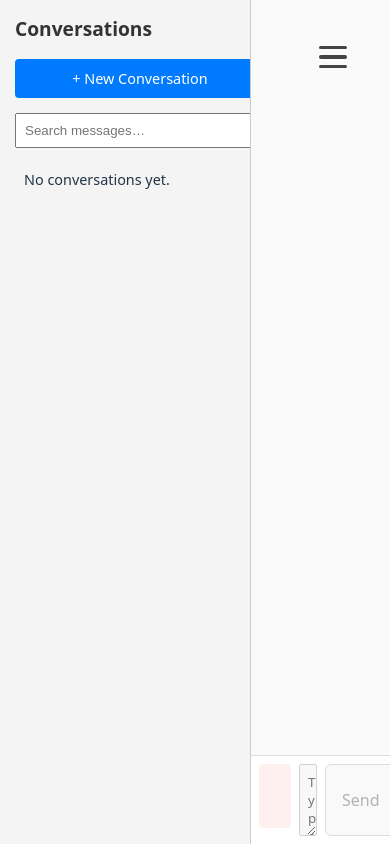
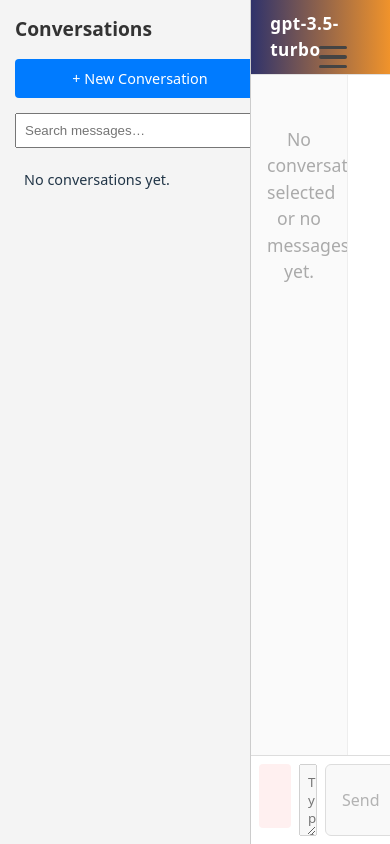
Before and after one commit to Mindrocket42/UI42, a Svelte app in the folder llm-ui/: page / in a window 390 px wide. Built offline with nearby package versions, Linux system fonts and the light colour scheme.

Commit message:
Fix UI elements

```diff
--- a/llm-ui/src/components/ChatWindow.svelte
+++ b/llm-ui/src/components/ChatWindow.svelte
@@ -5,10 +5,12 @@
     getOrCreateConversation,
     listMessages,
     appendMessage,
+    updateConversationTitle, // Import updateConversationTitle from db
     type Message
   } from '../lib/db';
   import { settingsStore } from '../lib/settings';
   import { get } from 'svelte/store';
+  import { chatToMarkdown } from '../lib/markdown';
 
   let messages: Message[] = [];
   let input = '';
@@ -100,6 +102,14 @@
     messages = [...messages, userMsg];
     scrollToBottom();
 
+    // Autoname conversation after first prompt if it has a generic/new title
+    if (messages.length === 1) {
+      // Use first 6 words or 40 chars of user prompt as title
+      let autoTitle = content.split(/\s+/).slice(0, 6).join(' ');
+      if (autoTitle.length > 40) autoTitle = autoTitle.slice(0, 40) + '...';
+      await updateConversationTitle(conversationId, autoTitle);
+    }
+
     /* ----- Stream assistant reply ----------------------------------- */
     let assistantContent = '';
     const settings = get(settingsStore);
@@ -132,6 +142,24 @@
 
   let blocked = false;
   $: blocked = !get(settingsStore).providers[get(settingsStore).defaultProvider].key;
+
+  let chatStartedAt: Date | null = null;
+  let conversationTitle: string | null = null;
+
+  $: if (messages.length > 0 && !chatStartedAt) {
+    chatStartedAt = messages[0].createdAt ? new Date(messages[0].createdAt) : new Date();
+  }
+
+  $: if (conversationId) {
+    db.conversations.get(conversationId).then(convo => {
+      conversationTitle = convo?.title || null;
+    });
+  }
+
+  function formatTimestamp(date: Date | null) {
+    if (!date) return '';
+    return `${date.getFullYear()}-${String(date.getMonth()+1).padStart(2,'0')}-${String(date.getDate()).padStart(2,'0')}_${String(date.getHours()).padStart(2,'0')}${String(date.getMinutes()).padStart(2,'0')}`;
+  }
 </script>
 
 <style>
@@ -142,17 +170,47 @@
     max-height: 100dvh;
     font-family: system-ui, sans-serif;
   }
-  .search-box {
-    margin-bottom: 0.5rem;
-    border: 1px solid #ccc;
-    border-radius: 4px;
-    font-size: 1rem;
+  .chat-header {
+    display: flex;
+    align-items: center;
+    justify-content: flex-start;
+    background: linear-gradient(90deg, #30336b 0%, #f0932b 100%);
+    color: #fff;
+    padding: 0.7rem 1.2rem 0.7rem 1.2rem;
+    font-size: 1.07em;
+    font-weight: 600;
+    border-bottom: 1px solid #e0e0e0;
+    min-height: 48px;
+  }
+  .model-name {
+    font-weight: bold;
+    letter-spacing: 0.5px;
+  }
+  .chat-main-row {
+    display: flex;
+    flex: 1 1 auto;
+    min-height: 0;
+    position: relative;
   }
   #msg-box {
     flex: 1 1 auto;
     overflow-y: auto;
     padding: 1rem;
     background: #fafafa;
+    min-width: 0;
+  }
+  .chat-right-zone {
+    width: 48px;
+    min-width: 48px;
+    max-width: 48px;
+    background: #fff;
+    border-left: 1px solid #eee;
+    display: flex;
+    flex-direction: column;
+    align-items: center;
+    justify-content: flex-start;
+    padding-top: 0.5rem;
+    height: auto;
   }
   .msg {
     max-width: 60ch;
@@ -191,6 +249,7 @@
   .composer button {
     flex: 0 0 auto;
     padding: 0 1rem;
+    min-width: 48px;
   }
   @media (max-width: 600px) {
     .chat-window {
@@ -202,6 +261,11 @@
       font-size: 0.98rem;
       padding: 0.5rem 0.4rem;
     }
+    .chat-right-zone {
+      width: 42px;
+      min-width: 42px;
+      max-width: 42px;
+    }
   }
   .banner {
     color: #e53e3e;
@@ -210,18 +274,34 @@
     border-radius: 4px;
     margin-bottom: 0.5rem;
   }
+  .empty-chat-msg {
+    color: #aaa;
+    text-align: center;
+    margin-top: 2em;
+    font-size: 1.1em;
+  }
 </style>
 
 <div class="chat-window">
-  <!-- Removed the search box from here; now handled in ConversationList -->
+  <div class="chat-header">
+    <span class="model-name">{get(settingsStore).model}</span>
+  </div>
+  <div class="chat-main-row">
     <div id="msg-box">
+      {#if filteredMessages.length === 0}
+        <div class="empty-chat-msg">No conversation selected or no messages yet.</div>
+      {:else}
         {#each filteredMessages as m}
           <div class="msg {m.role}">
             <pre>{@html highlight(m.content, searchTerm)}</pre>
           </div>
         {/each}
+      {/if}
     </div>
-
+    <div class="chat-right-zone">
+      <slot name="settings" />
+    </div>
+  </div>
   <form class="composer" on:submit|preventDefault={sendMessage}>
     {#if blocked}
       <div class="banner">
@@ -234,14 +314,13 @@
       bind:value={input}
       bind:this={textareaElement}
       on:keydown={(e) => {
-        // Optional: Allow sending with Enter, Shift+Enter for newline
         if (e.key === 'Enter' && !e.shiftKey) {
-          e.preventDefault(); // Prevent default newline
+          e.preventDefault();
           sendMessage();
         }
       }}
       disabled={blocked}
     ></textarea>
-    <button type="submit" disabled={!input.trim() || blocked}>Send</button> <!-- Disable send if no input/key -->
+    <button type="submit" disabled={!input.trim() || blocked}>Send</button>
   </form>
 </div>
--- a/llm-ui/src/lib/db.ts
+++ b/llm-ui/src/lib/db.ts
@@ -204,6 +204,10 @@ export async function deleteConversation(conversationId: string): Promise<void>
   console.log(`Deleted conversation ${conversationId} and its messages`);
 }
 
+export async function updateConversationTitle(id: string, title: string): Promise<void> {
+  await db.conversations.update(id, { title, updatedAt: new Date() });
+}
+
 /* ------------------------------------------------------------------ */
 /* Prompt Helper functions                                            */
 /* ------------------------------------------------------------------ */
```
Lines whose indentation alone changed are shown as unchanged.
